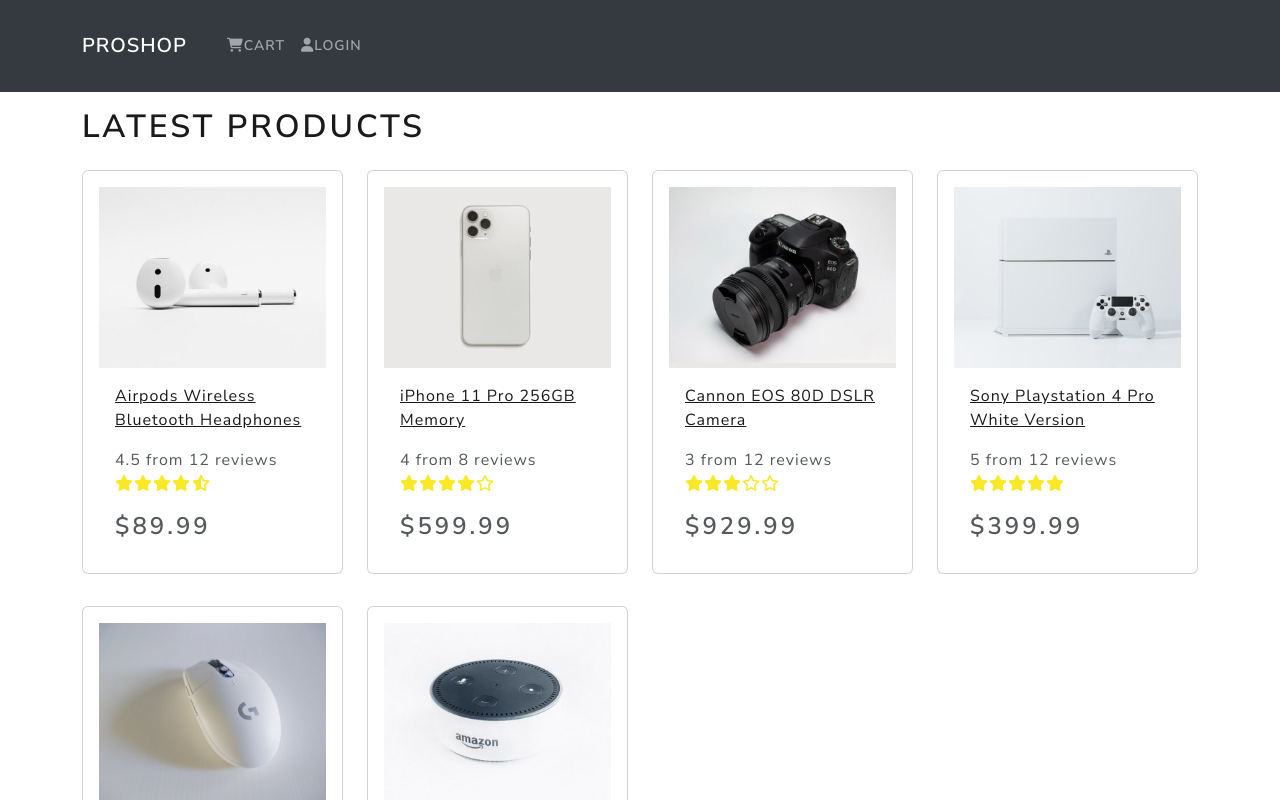
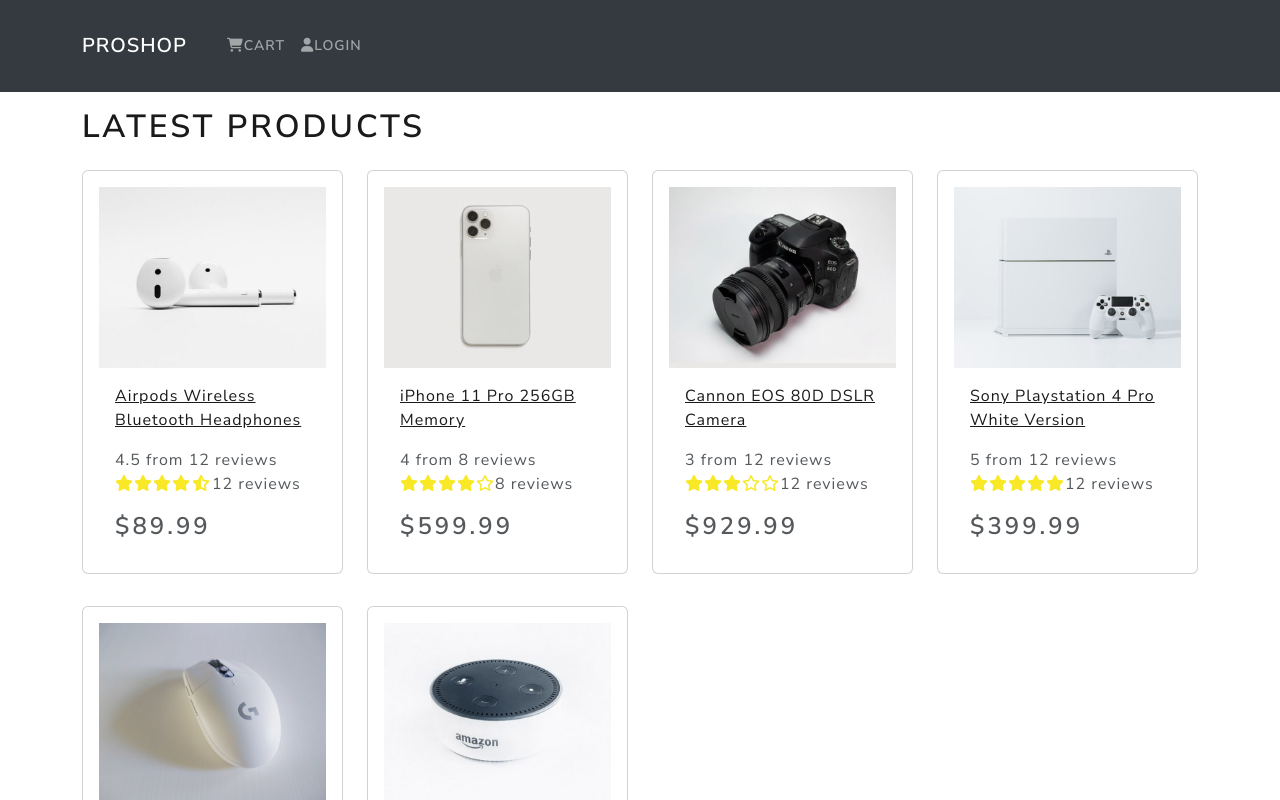
Before and after one commit to nprasad2077/ecommerce, a React (Vite) app: page / in a window 1280 px wide. Shown: the top 800 px of the page. Built offline with nearby package versions, Linux system fonts and the light colour scheme.

Commit message:
rating stars

```diff
--- a/src/App.jsx
+++ b/src/App.jsx
@@ -1,5 +1,6 @@
 import React from 'react'
 import { Container } from 'react-bootstrap'
+import './index.css'
 
 // Components
 import Header from './components/Header/Header'
--- a/src/components/Rating/Rating.jsx
+++ b/src/components/Rating/Rating.jsx
@@ -38,6 +38,10 @@
 
         </i>
       </span>
+
+      <span>{text && text}</span>
+
+
     </div>
   )
 }
--- a/src/index.css
+++ b/src/index.css
@@ -1,3 +1,12 @@
 main {
     min-height: 80vh;
 }
+
+h3 {
+    padding: 1 rem;
+}
+
+.rating span {
+    margin: 0.1 rem;
+
+}
```
